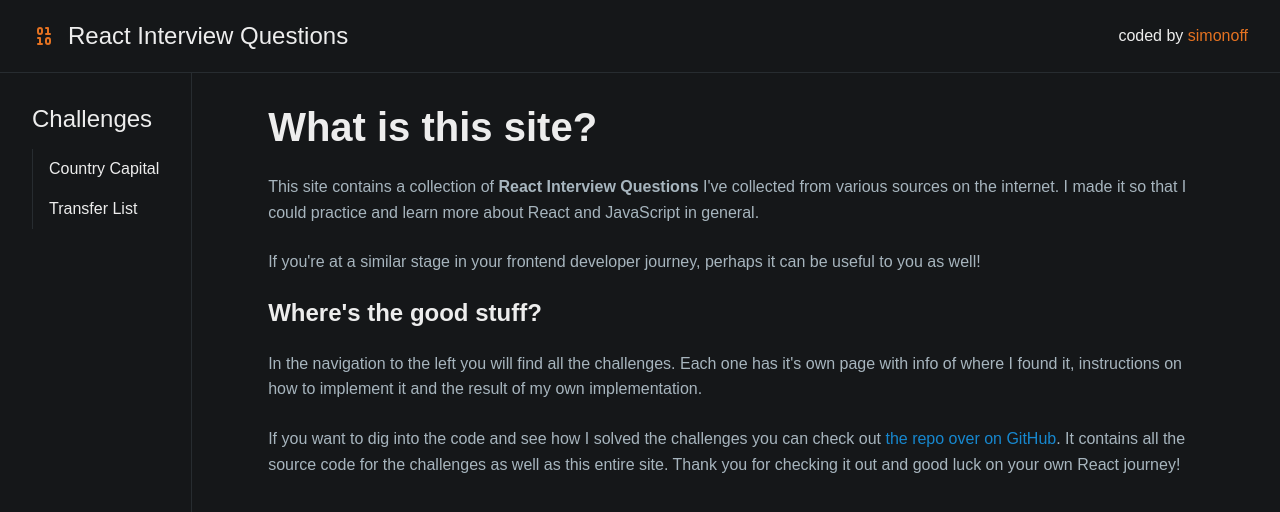
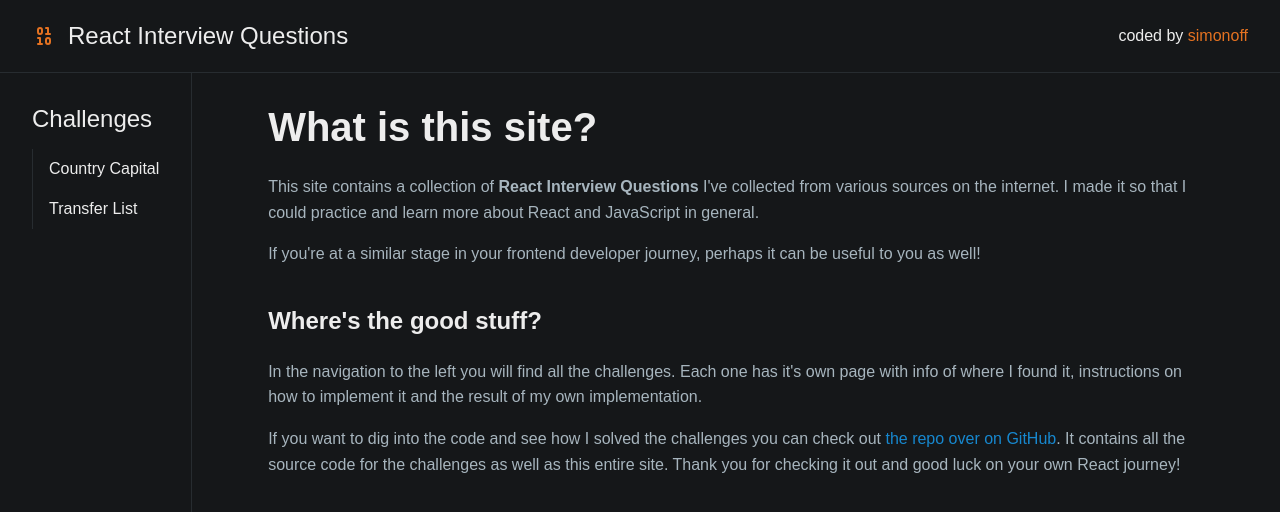
Before and after one commit to simon-off/react-interview-questions, a React (Vite) app: page / in a window 1280 px wide. Shown: the top 512 px of the page. Built offline with nearby package versions, Linux system fonts and the light colour scheme; a web font is replaced by a local one.

Commit message:
updated text & section margins

```diff
--- a/src/scss/challenges/_transfer-list.scss
+++ b/src/scss/challenges/_transfer-list.scss
@@ -1,5 +1,5 @@
 .transfer-list-instructions {
-  margin-bottom: 2rem;
+  margin-bottom: var(--mb-paragraph);
   .columns {
     display: grid;
     @media (min-width: 700px) {
@@ -25,7 +25,7 @@
   border: 1px solid var(--color-border);
   border-radius: 8px;
   padding: 1rem;
-  margin-bottom: 1.5rem;
+  margin-bottom: var(--mb-paragraph);
   .settings {
     display: flex;
     justify-content: space-between;
--- a/src/scss/components/_folding-section.scss
+++ b/src/scss/components/_folding-section.scss
@@ -3,7 +3,7 @@
     display: flex;
     align-items: center;
     gap: 1rem;
-    margin-bottom: 1.5rem;
+    margin-bottom: var(--mb-heading);
     width: 100%;
     transition: color var(--time-medium) var(--timing-function);
     * {
@@ -27,6 +27,9 @@
   .folding-inner {
     overflow: hidden;
     transition: opacity var(--time-medium) var(--timing-function);
+    & > *:last-child {
+      margin-bottom: var(--mb-section);
+    }
   }
   // Styling when folded
   &.folded {
--- a/src/scss/core/_global.scss
+++ b/src/scss/core/_global.scss
@@ -8,7 +8,7 @@ a {
 
 p,
 hr {
-  margin-bottom: 1.5rem;
+  margin-bottom: var(--mb-paragraph);
   line-height: 1.6;
 }
 
@@ -22,8 +22,11 @@ h3,
 h4,
 h5,
 h6 {
-  margin-bottom: 1.5rem;
+  margin-bottom: var(--mb-heading);
   line-height: normal;
+  &:not(:first-child) {
+    margin-top: var(--mb-section);
+  }
 }
 
 h1 {
--- a/src/scss/core/_variables.scss
+++ b/src/scss/core/_variables.scss
@@ -14,8 +14,14 @@
   --time-slow: 400ms;
 
   --timing-function: ease;
+
+  // SIZES
   --prem: 1rem;
   @media (max-width: 500px) {
     --prem: 0.75rem;
   }
+
+  --mb-paragraph: 1rem;
+  --mb-heading: 1.5rem;
+  --mb-section: 2.5rem;
 }
```
